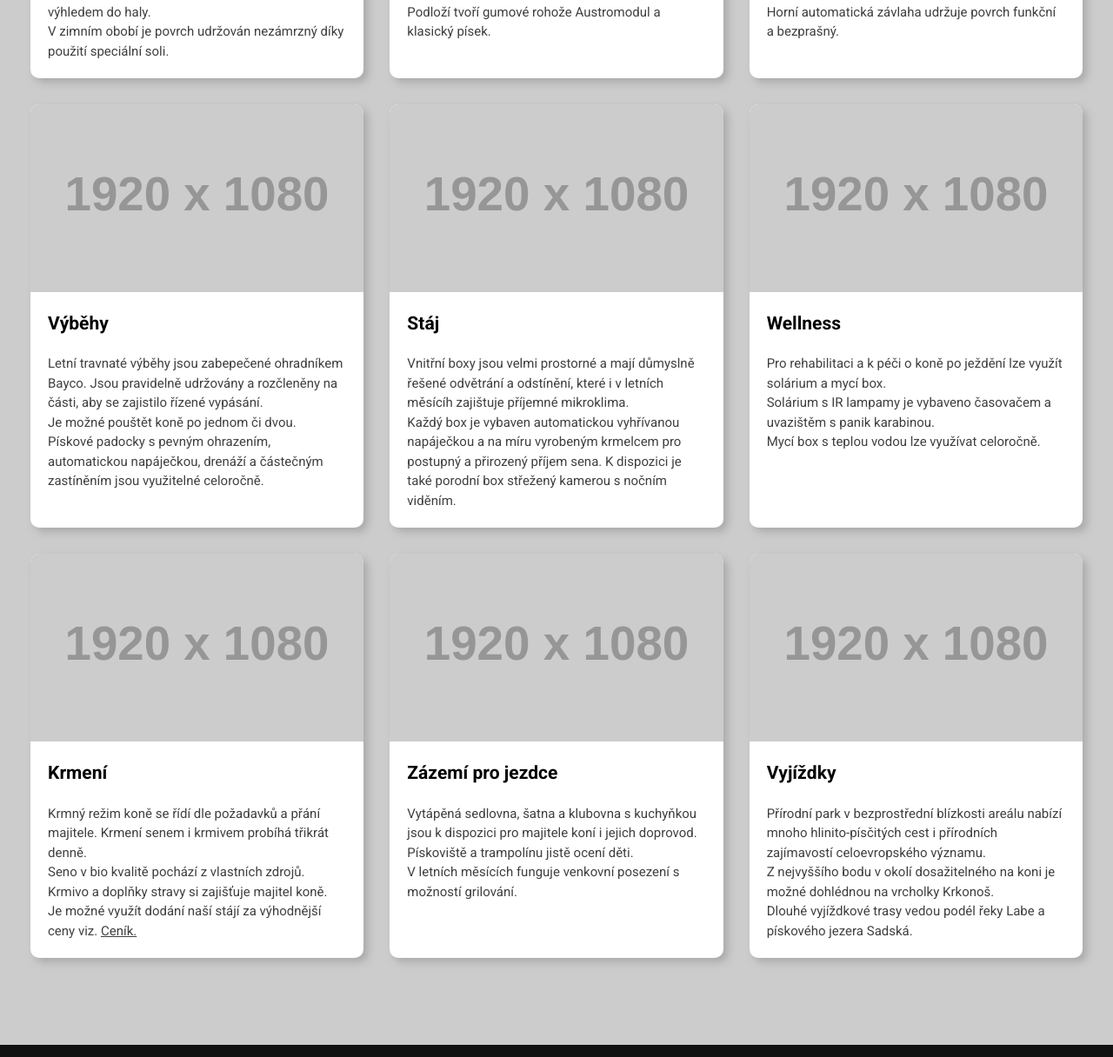
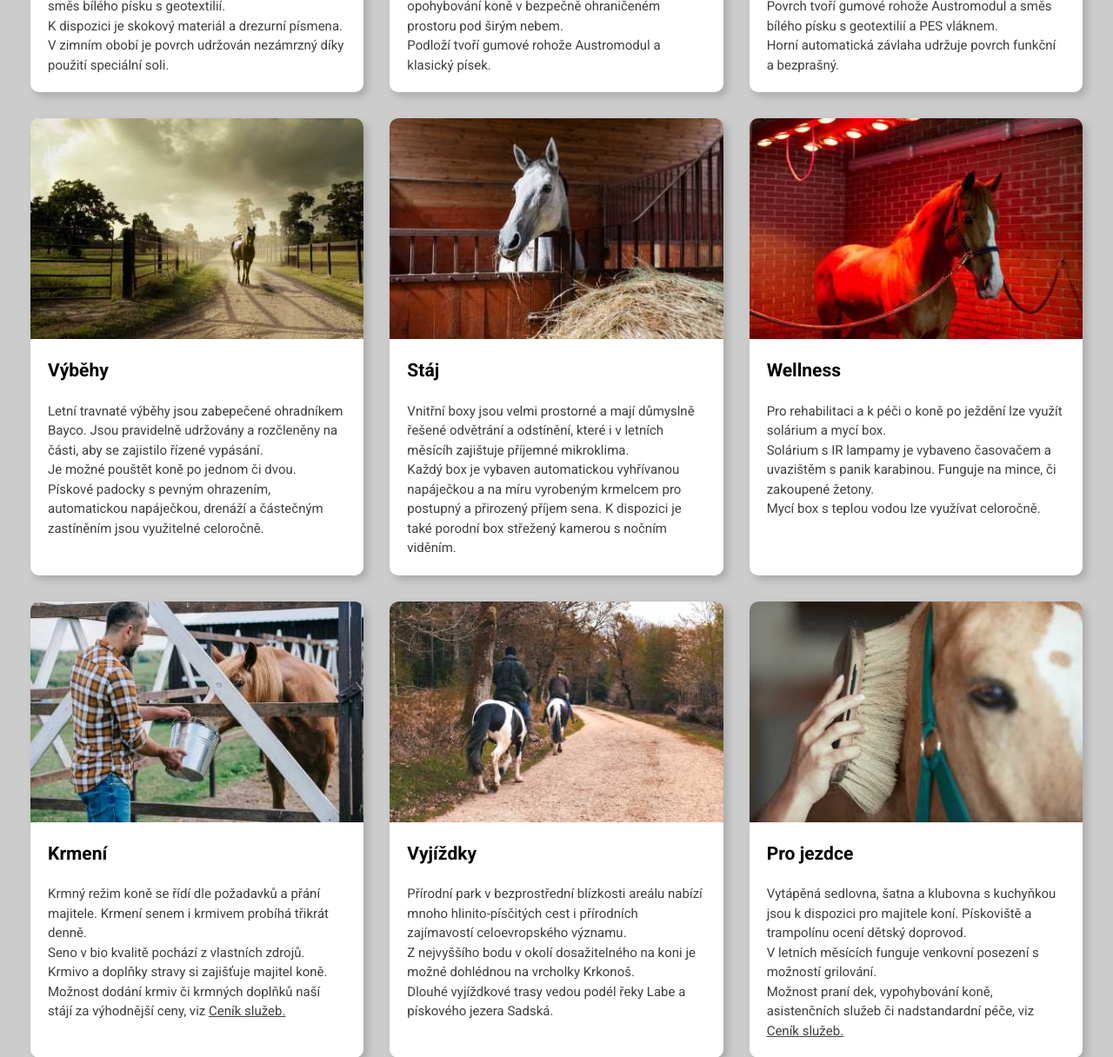
Before and after one commit to LucyNovak85/Zaverecny-projekt, an Eleventy site: page sluzby.html in a window 1280 px wide. Shown: the part 1070-2286 px from the top of the page at 87% size. Built offline with nearby package versions, Linux system fonts and the light colour scheme; Eleventy itself is replaced by a stand-in of ours; files that its build step writes are made by us from their sources; placeholder pictures from the web are drawn by us.

Commit message:
služby-foto, text edit

```diff
--- a/sluzby.html
+++ b/sluzby.html
@@ -21,17 +21,17 @@ title: Staj Lindenhof
             <h2>Našim klientům nabízíme</h2>
             <ul class="services__blocks">
                 <li class="services__blocks-item">
-                    <img src="https://dummyimage.com/1920x1080/000/fff.jpg" alt="HALA">
+                    <img src="/images/small/halaS.jpeg" alt="HALA">
                     <div>
                         <h3>Hala</h3>
                         <p>Krytá hala o rozměrech 60 x 26 m je vybavena systémem spodní závlahy Ebb flow. Povrch tvoří směs bílého písku s geotextilií.</p>
-                        <p>Na halu navazuje klubovna s kuchyňkou a barem s výhledem do haly.</p>
+                        <p>K dispozici je skokový materiál a drezurní písmena.</p>
                         <p>V zimním obobí je povrch udržován nezámrzný díky použití speciální soli.</p>
                     </div>
                 </li>
 
                 <li class="services__blocks-item">
-                    <img src="https://dummyimage.com/1920x1080/000/fff.jpg" alt="JÍZDÁRNA">
+                    <img src="/images/small/jizdarnaS.jpeg" alt="JÍZDÁRNA">
                     <div>
                         <h3>Venkovní jízdárna</h3>
                         <p>Jízdárna s rozměry 60 x 30 m je bezprostředně napojena na travnatý výběh, který lze využít k opohybování koně v bezpečně ohraničeném prostoru pod širým nebem.</p>
@@ -40,7 +40,7 @@ title: Staj Lindenhof
                 </li>
 
                 <li class="services__blocks-item">
-                    <img src="https://dummyimage.com/1920x1080/000/fff.jpg" alt="KRUHOVKA">
+                    <img src="/images/small/kruhovkaS.jpeg" alt="KRUHOVKA">
                     <div>
                         <h3>Kruhová jízdárna</h3>
                         <p>Krytá kruhová jízdárna s průměrem 18 m umožňuje vypohybování koní na lonži, ale i pod sedlem.</p>
@@ -50,7 +50,7 @@ title: Staj Lindenhof
                 </li>
 
                 <li class="services__blocks-item">
-                    <img src="https://dummyimage.com/1920x1080/000/fff.jpg" alt="VÝBĚHY">
+                    <img src="/images/small/vybehS.jpeg" alt="VÝBĚHY">
                     <div>
                         <h3>Výběhy</h3>
                         <p>Letní travnaté výběhy jsou zabepečené ohradníkem Bayco. Jsou pravidelně udržovány a rozčleněny na části, aby se zajistilo řízené vypásání.</p>
@@ -60,7 +60,7 @@ title: Staj Lindenhof
                 </li>
 
                 <li class="services__blocks-item">
-                    <img src="https://dummyimage.com/1920x1080/000/fff.jpg" alt="BOXY">
+                    <img src="/images/small/boxS.jpeg" alt="BOXY">
                     <div>
                         <h3>Stáj</h3>
                         <p>Vnitřní boxy jsou velmi prostorné a mají důmyslně řešené odvětrání a odstínění, které i v letních měsícíh zajištuje příjemné mikroklima.</p>
@@ -69,36 +69,26 @@ title: Staj Lindenhof
                 </li>
 
                 <li class="services__blocks-item">
-                    <img src="https://dummyimage.com/1920x1080/000/fff.jpg" alt="WELLNESS">
+                    <img src="/images/small/solariumS.jpeg" alt="WELLNESS">
                     <div>
                         <h3>Wellness</h3>
                         <p>Pro rehabilitaci a k péči o koně po ježdění lze využít solárium a mycí box.</p>
-                        <p>Solárium s IR lampamy je vybaveno časovačem a uvazištěm s panik karabinou.</p>
+                        <p>Solárium s IR lampamy je vybaveno časovačem a uvazištěm s panik karabinou. Funguje na mince, či zakoupené žetony.</p>
                         <p>Mycí box s teplou vodou lze využívat celoročně.</p>
                     </div>
                 </li>
 
                 <li class="services__blocks-item">
-                    <img src="https://dummyimage.com/1920x1080/000/fff.jpg" alt="KRMENÍ">
+                    <img src="/images/small/krmeniS.jpeg" alt="KRMENÍ">
                     <div>
                         <h3>Krmení</h3>
                         <p>Krmný režim koně se řídí dle požadavků a přání majitele. Krmení senem i krmivem probíhá třikrát denně.</p>
                         <p>Seno v bio kvalitě pochází z vlastních zdrojů. Krmivo a doplňky stravy si zajišťuje majitel koně.</p>
-                        <p>Je možné využít dodání naší stájí za výhodnější ceny viz. <a href="/cenik/">Ceník.</a></p>
-                    </div>
-                </li>
-
-                <li class="services__blocks-item">
-                    <img src="https://dummyimage.com/1920x1080/000/fff.jpg" alt="ZÁZEMÍ">
-                    <div>
-                        <h3>Zázemí pro jezdce</h3>
-                        <p>Vytápěná sedlovna, šatna a klubovna s kuchyňkou jsou k dispozici pro majitele koní i jejich doprovod.</p>
-                        <p>Pískoviště a trampolínu jistě ocení děti.</p>
-                        <p>V letních měsících funguje venkovní posezení s možností grilování.</p>
+                        <p>Možnost dodání krmiv či krmných doplňků naší stájí za výhodnější ceny, viz <a href="/cenik/">Ceník služeb.</a></p>
                     </div>
                 </li>
                 <li class="services__blocks-item">
-                    <img src="https://dummyimage.com/1920x1080/000/fff.jpg" alt="VYJÍŽĎKY">
+                    <img src="/images/small/vyjizdkaS.jpeg" alt="VYJÍŽĎKY">
                     <div>
                         <h3>Vyjíždky</h3>
                         <p>Přírodní park <a href="https://www.hradistko-kersko.cz/volny-cas/naucna-stezka-bohumila-hrabala-/"></a>v bezprostřední blízkosti areálu nabízí mnoho hlinito-písčitých cest i přírodních zajímavostí celoevropského významu.</p>
@@ -106,6 +96,17 @@ title: Staj Lindenhof
                         <p>Dlouhé vyjíždkové trasy vedou podél řeky Labe a pískového jezera Sadská.</p>
                     </div>
                 </li>
+
+                <li class="services__blocks-item">
+                    <img src="/images/small/starostlivostS.jpeg" alt="ZÁZEMÍ">
+                    <div>
+                        <h3>Pro jezdce</h3>
+                        <p>Vytápěná sedlovna, šatna a klubovna s kuchyňkou jsou k dispozici pro majitele koní. Pískoviště a trampolínu ocení dětský doprovod.</p>
+                        <p>V letních měsících funguje venkovní posezení s možností grilování.</p>
+                        <p>Možnost praní dek, vypohybování koně, asistenčních služeb či nadstandardní péče, viz <a href="/cenik/">Ceník služeb.</a></p>
+                    </div>
+                </li>
+
             </ul>
         </div>
     </div>
```
Also changed, not shown: images/small/kruhovkaS.jpeg (added), images/small/starostlivostS.jpeg (added).
